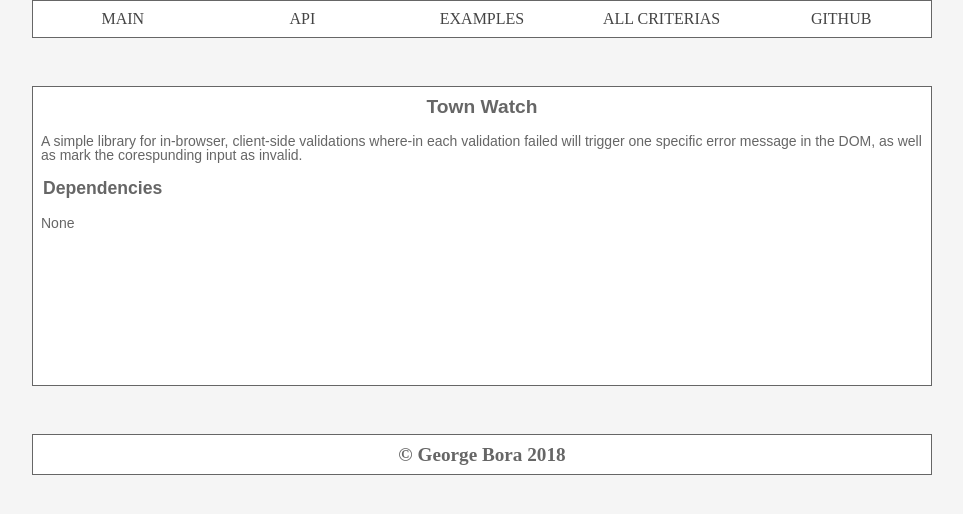
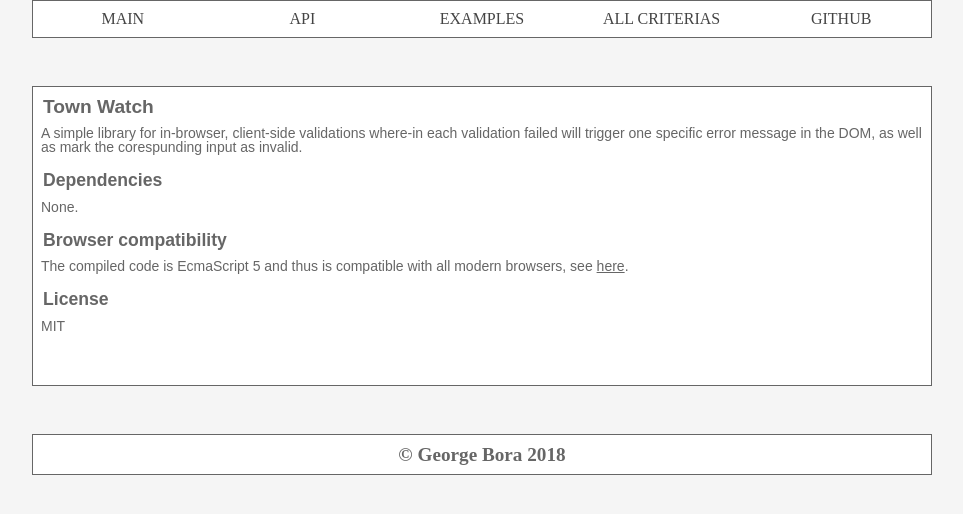
Before and after one commit to GBora/town-watch, a website built with webpack: page docs/index.html in a window 1280 px wide. Shown: the whole page, without its empty margins (158-1121 px from the left). Built offline with nearby package versions, Linux system fonts and the light colour scheme.

Commit message:
Udated documentation

```diff
--- a/docs/css/base/layout.css
+++ b/docs/css/base/layout.css
@@ -10,6 +10,5 @@ body {
 }
 
 .row {
-    width: 100%;
-    margin: 0.5rem;
+    margin: 0 0.5rem 0.5rem 0.5rem;
 }
--- a/docs/css/components/main.css
+++ b/docs/css/components/main.css
@@ -12,7 +12,6 @@
 
 .tw-main-header {
     padding: 10px;
-    text-align: center;
     font-weight: bold;
     font-size: 1.2rem;
 }
--- a/docs/index.html
+++ b/docs/index.html
@@ -46,7 +46,27 @@
             </div>
 
             <div class="row">
-                None
+                None.
+            </div>
+
+            <div class="tw-sub-header">
+                <h2>
+                    Browser compatibility
+                </h2>
+            </div>
+
+            <div class="row">
+                 The compiled code is EcmaScript 5 and thus is compatible with all modern browsers, see <a href="https://caniuse.com/#feat=es5">here</a>.
+            </div>
+
+            <div class="tw-sub-header">
+                <h2>
+                    License
+                </h2>
+            </div>
+
+            <div class="row">
+                MIT
             </div>
         </div>
     </main>
```
Also changed, not shown: docs/inner/index.html (+2 -2 lines), README.md.
